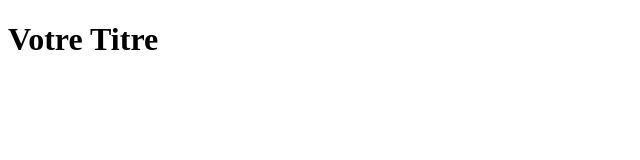
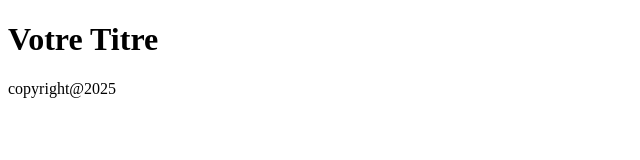
Before and after one commit to medyou21/premier-depot, a plain HTML site: page index.html in a window 1280 px wide. Shown: the whole page, without its empty margins (0-640 px from the left). Drawn offline with Linux system fonts and the light colour scheme.

Commit message:
Add Copyright

```diff
--- a/index.html
+++ b/index.html
@@ -7,5 +7,8 @@
 </head>
 <body>
     <h1>Votre Titre</h1>
+    <footer>
+        copyright@2025
+    </footer>
 </body>
 </html>
```
